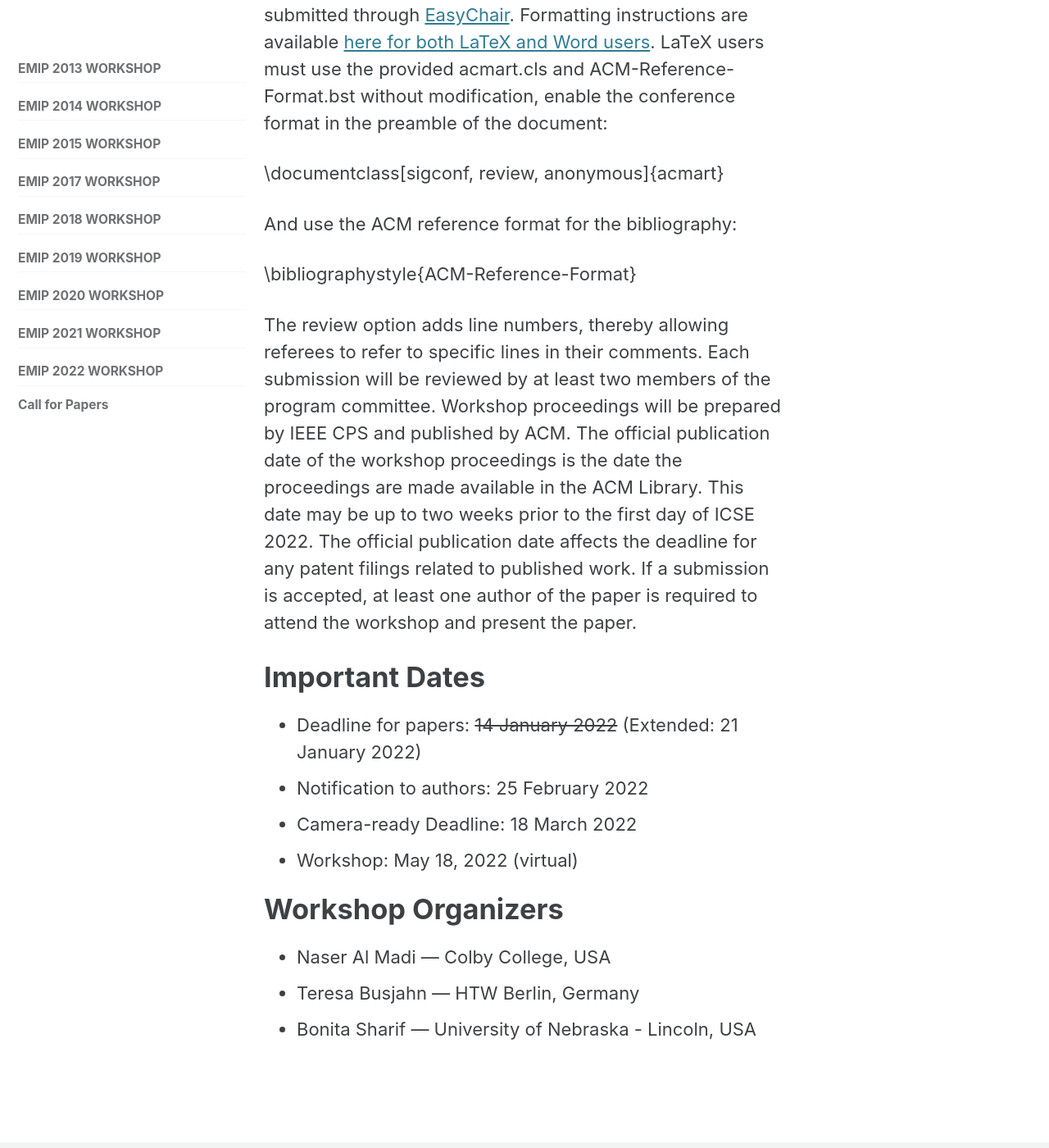
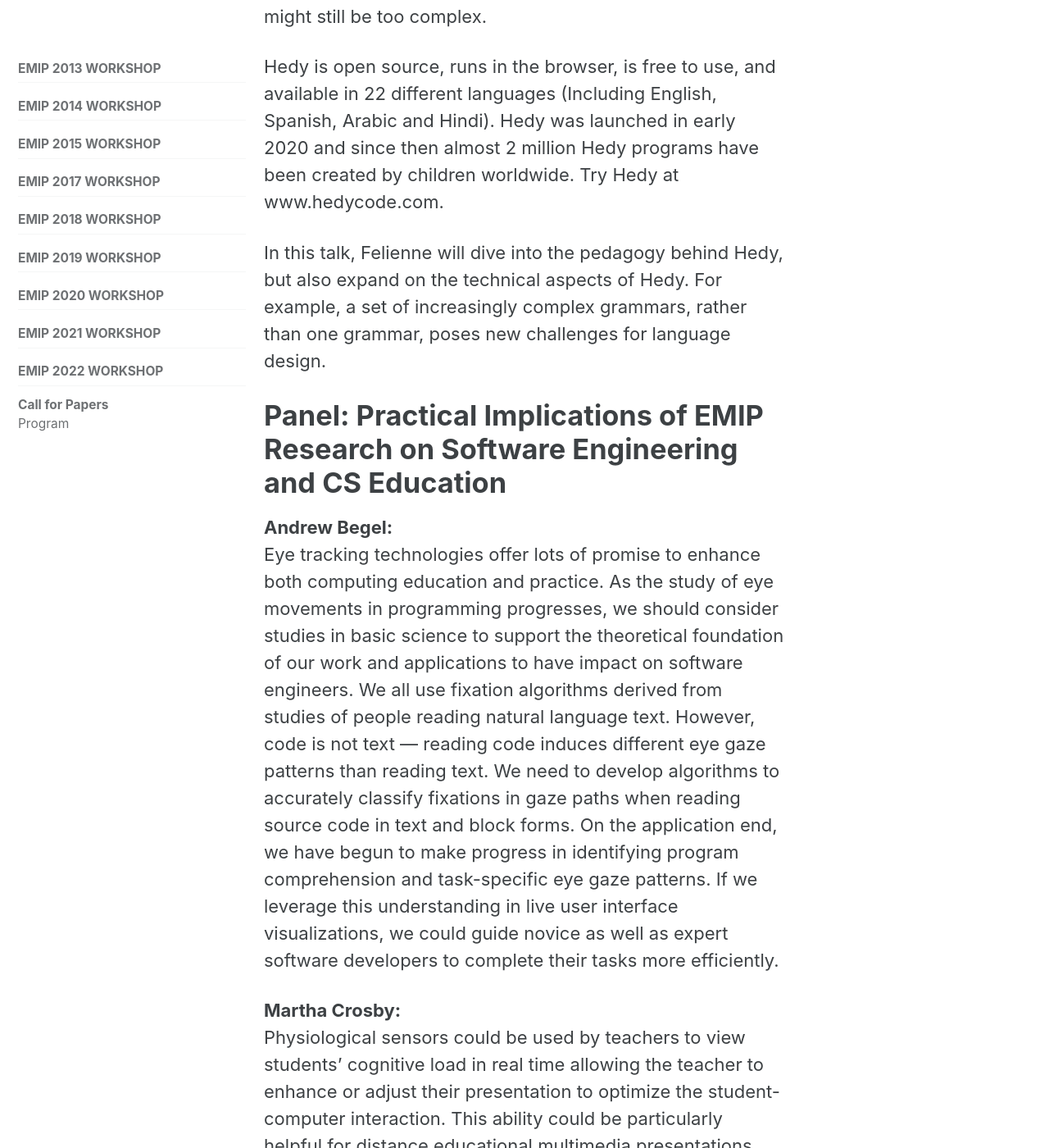
Before and after one commit to EMIPws/emipws.github.io, a Jekyll site: the page built from pages/workshop/emip-2022-program.md, in a window 1280 px wide and 1400 px high, scrolled down 2707 px. Shown: the whole window at 82% size. Built offline with Jekyll 4.4.1, drawn with Linux system fonts in a browser that asks for light colours; cached includes are drawn as plain includes; some of the changed text lies outside the part shown.

```diff
--- a/_data/navigation.yml
+++ b/_data/navigation.yml
@@ -309,3 +309,5 @@ emip-2022:
     children:
       - title: "Call for Papers"
         url: /workshop/emip-2022-call-for-papers/
+      - title: "Program"
+        url: /workshop/emip-2022-program/
--- a/pages/workshop/emip-2022-call-for-papers.md
+++ b/pages/workshop/emip-2022-call-for-papers.md
@@ -45,8 +45,8 @@ The review option adds line numbers, thereby allowing referees to refer to speci
 
 # Important Dates
 - Deadline for papers: <strike>14 January 2022</strike> (Extended: 21 January 2022)
-- Notification to authors: 25 February 2022
-- Camera-ready Deadline: 18 March 2022
+- Notification to authors: <strike>25 February 2022</strike>
+- Camera-ready Deadline: <strike>18 March 2022</strike>
 - Workshop: May 18, 2022 (virtual)
 
 # Workshop Organizers
--- /dev/null
+++ b/pages/workshop/emip-2022-program.md
@@ -0,0 +1,53 @@
+---
+layout: single
+permalink: /workshop/emip-2022-call-for-papers/
+header:
+title: "EMIP 2022 Workshop - Program"
+sidebar:
+  nav: "emip-2022"
+---
+
+The Tenth International Workshop on Eye Movements in Programming 2022 will be held on **May 18, 2022 virtually**. It is co-located with the [44th International Conference on Software Engineering (ICSE 2022)](https://conf.researchr.org/home/icse-2022/).
+
+**EMIP 2022 Schedule (May 18 2022):**
+
+| Central Time | Eastern Time | Pacific Time | UTC | Event | Duration |
+| --- | --- | --- | --- | --- | --- |
+| 10:00AM | 11:00AM | 8:00AM | 3:00PM | Welcome from Organizers | 5 minutes |
+| 10:05AM | 11:05AM | 8:05AM | 3:05PM | **[Keynote by Felienne Hermans](https://www.felienne.com/)**<br />[Hedy: Creating a Graduate Programming Language](#hedy-creating-a-gradual-programming-language) | 45 mins + 15 Q/A|
+| 11:05AM | 12:05PM | 9:05AM | 4:05PM | Mingle and Introduction Breakout Sessions (optional) | 10 minutes |
+| 11:15AM | 12:15PM | 9:15AM | 4:15PM | Paper Presentations | 45 minutes |
+| | | | | Raymond Lister: *Some Thoughts on Designing Eye Movement Studies for Novice Programmers* | 10 mins + 5 Q/A |
+| | | | | Tanya Beelders: *Eye-tracking analysis of source code reading on a line-by-line basis* | 10 mins + 5 Q/A |
+| | | | | Krzysztof Krejtz, Andrew T. Duchowski, Katarzyna Wisiecka, Izabela Krejtz: *Entropy of Eye Movements While Reading Code or Text* | 10 mins + 5 Q/A |
+| Noon | 1:00PM | 10:00AM | 5:00PM | Break and Small Group Breakout Discussion (optional) | 15 minutes
+| 12:15PM | 1:15PM | 10:15AM | 5:15PM | **Panel discussion:** [Practical Implications of EMIP Research on Software Engineering and CS Education](#panel-practical-implications-of-emip-research-on-software-engineering-and-cs-education)<br /><br />Andrew Begel - Microsoft Research, USA<br />Ian McChesney - Ulster University, Northern Ireland<br />Janet Siegmund - Technical University of Chemnitz, Germany<br />Martha Crosby - University of Hawaiʻi, USA<br />Norman Peitek - Saarland University, Germany<br />Roman Bednarik - University of Eastern Finland, Finland<br />Sarah Fakhoury - Washington State University, USA | 45 mins + 15 Q/A |
+| 1:15PM | 2:15PM | 11:15AM | 6:15PM | Closing | 5 minutes |
+
+
+
+# Hedy: Creating a gradual programming language
+**Felienne Hermans**
+
+Hedy is a gradual programming language to make learning programming easier. The core idea of Hedy is that it uses different language levels. In level 1, there is hardly any syntax at all, for example printing is done with:
+
+print hello EMIP!
+
+In every level, new syntax and concepts are added, until kids are doing a subset of Python in level 20 with conditions, loops, variables and lists. The leveled approach means that learners do not have to learn all syntax rules at once. Hedy is aimed at children that want to get started with textual programming languages, but for whom starting with Python might still be too complex.
+
+Hedy is open source, runs in the browser, is free to use, and available in 22 different languages (Including English, Spanish, Arabic and Hindi). Hedy was launched in early 2020 and since then almost 2 million Hedy programs have been created by children worldwide. Try Hedy at www.hedycode.com.
+
+In this talk, Felienne will dive into the pedagogy behind Hedy, but also expand on the technical aspects of Hedy. For example, a set of increasingly complex grammars, rather than one grammar, poses new challenges for language design.
+
+
+# Panel: Practical Implications of EMIP Research on Software Engineering and CS Education
+
+**Andrew Begel:**
+Eye tracking technologies offer lots of promise to enhance both computing education and practice. As the study of eye movements in programming progresses, we should consider studies in basic science to support the theoretical foundation of our work and applications to have impact on software engineers. We all use fixation algorithms derived from studies of people reading natural language text. However, code is not text --- reading code induces different eye gaze patterns than reading text. We need to develop algorithms to accurately classify fixations in gaze paths when reading source code in text and block forms. On the application end, we have begun to make progress in identifying program comprehension and task-specific eye gaze patterns. If we leverage this understanding in live user interface visualizations, we could guide novice as well as expert software developers to complete their tasks more efficiently.
+
+**Martha Crosby:**
+Physiological sensors could be used by teachers to view students’ cognitive load in real time allowing the teacher to enhance or adjust their presentation to optimize the student-computer interaction. This ability could be particularly helpful for distance educational multimedia presentations. Research in the Hawaii Interdisciplinary Neurobehavioral and Technology (HINT) Laboratory in the Department of Information and Computer Sciences (ICS) at the University of Hawai'i at Mānoa (UHM) target extracting real-time cognitive load from physiological sensors to collect: eye fixation times, number of fixations, eye saccades, blink rates, pupil dilation, hand/finger pressures on a mouse, relative blood flow, pulse, temperature, general somatic activity and electrodermal activity change. The goal is to obtain a reliable suite of cognitive load indicators which use passive physiological sensors. The development of real-time cognitive load indicators involves different types of cognitive activities, establishing the transform from sensor to cognitive load and controlling the cognitive impact of various multimedia features.
+
+
+**Norman Peitek:**
+Eye tracking has shown its merits for a wide range of research and practical applications in software engineering, because it enables researchers to observe visual attention in high detail. However, it is limited regarding obtaining insights into the underlying cognitive processes. Recently, neuroimaging methods, such as functional magnetic resonance imaging (fMRI) or electroencephalography (EEG), have emerged as a suitable method to comprehensively study programmers’ cognition. However, neuroimaging may suffer from lower temporal resolution and limited insights into programmers’ strategies. Thus, a combination of eye tracking, with its high temporal view of visual attention, and neuroimaging, with its profound perspective into programmers’ cognition, will be a powerful method for researchers in the future.
```
